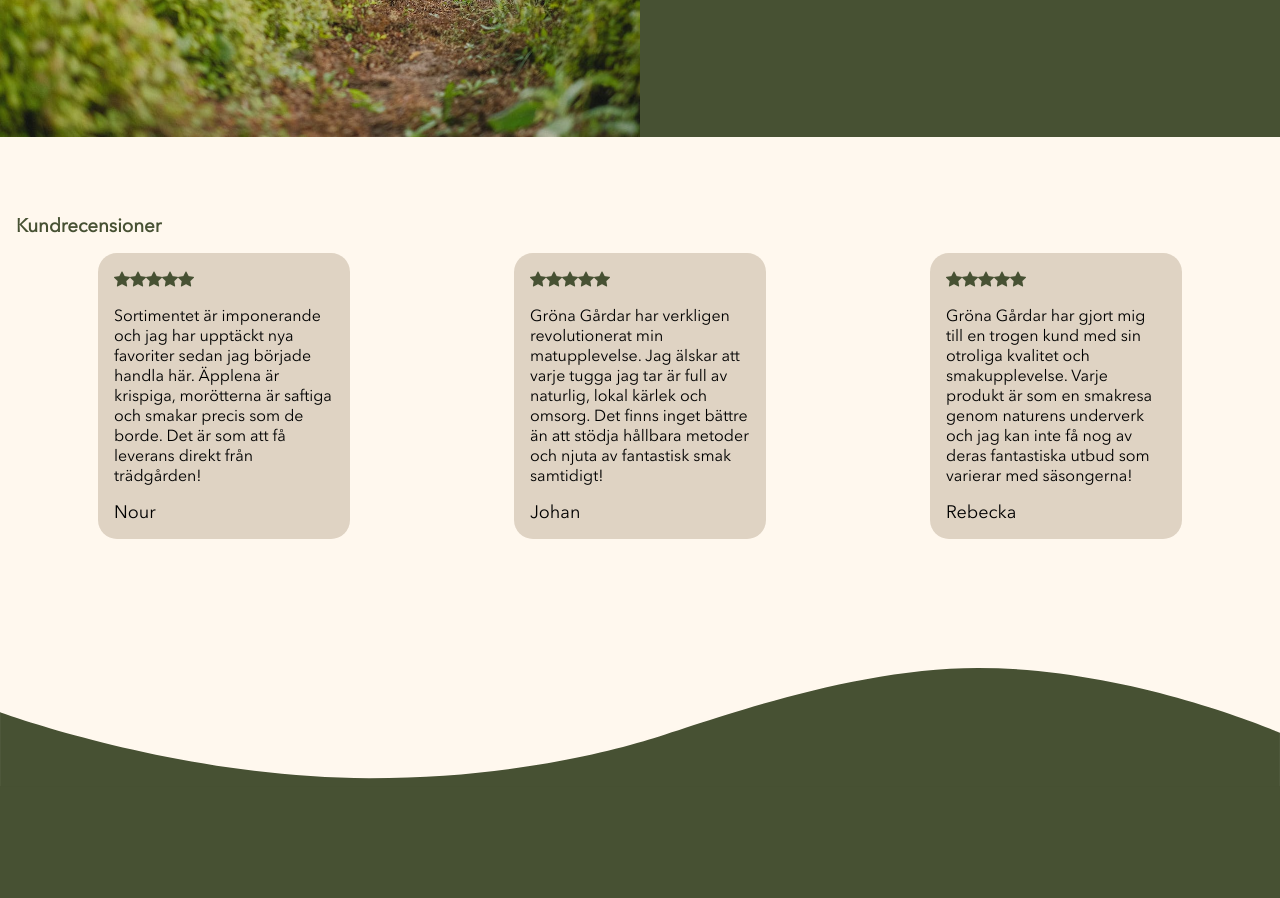
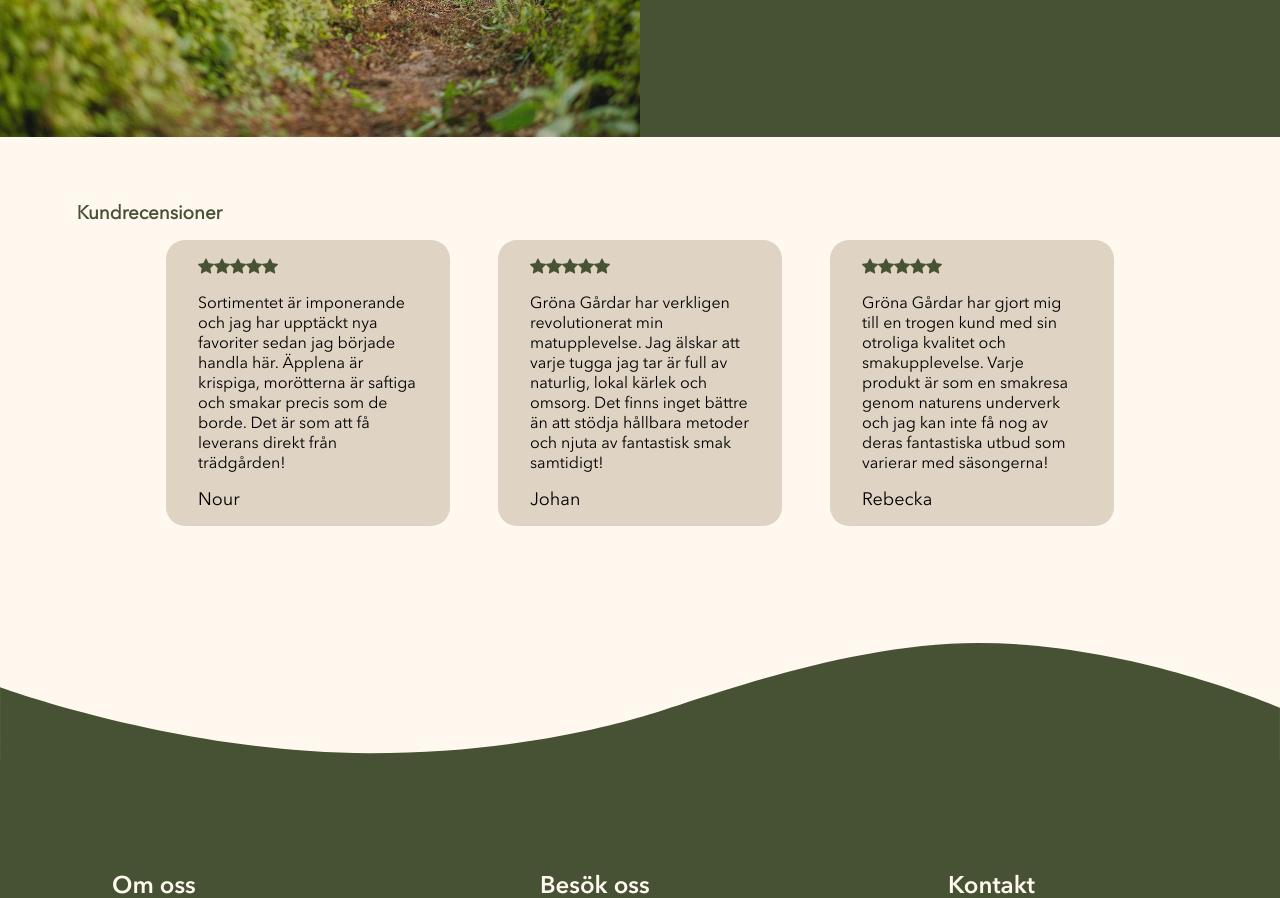
Before and after one commit to f1schhh/Grona-gardar, a Vue app: page / in a window 1280 px wide. Shown: the part 2720-3618 px from the top of the page. Built offline with nearby package versions, Linux system fonts and the light colour scheme.

Commit message:
snyggat till reviews

```diff
--- a/src/views/HomeView.vue
+++ b/src/views/HomeView.vue
@@ -222,7 +222,7 @@
     </section>
 
     <!-- ======================================================
-     ==========================REVIEWS=========================
+     ==========================REVIEW==========================
      ==========================================================  -->
     <section class="main_review">
       <h3>
@@ -578,7 +578,8 @@
 
 .main_review {
   background: var(--light-beige);
-  padding: 6% 1rem;
+  padding: 4rem 6%;
+  /* padding: 6% 1rem; */
   display: flex;
   flex-direction: column;
   justify-content: center;
@@ -587,13 +588,17 @@
 .review_flex {
   display: flex;
   flex-direction: row;
+  justify-content: center;
+  gap: 3rem;
+  padding: 0 6%;
+  /* max-width: 1000px; */
 }
 
 .block_review {
   background-color: var(--dark-beige);
-  padding: 1rem;
+  padding: 1rem 2rem;
   border-radius: 19px;
-  margin: auto;
+  /* margin: auto; */
   margin-top: 1rem;
   margin-bottom: 3rem;
   display: flex;
@@ -766,12 +771,10 @@
   .show_hide_one {
     display: flex;
     flex-wrap: wrap;
-    justify-content: space-between;
-    max-width: 220px;
   }
 }
 
-@media screen and (min-width: 820px) {
+@media screen and (min-width: 970px) {
 
   .show_hide_two {
     display: flex;
```
